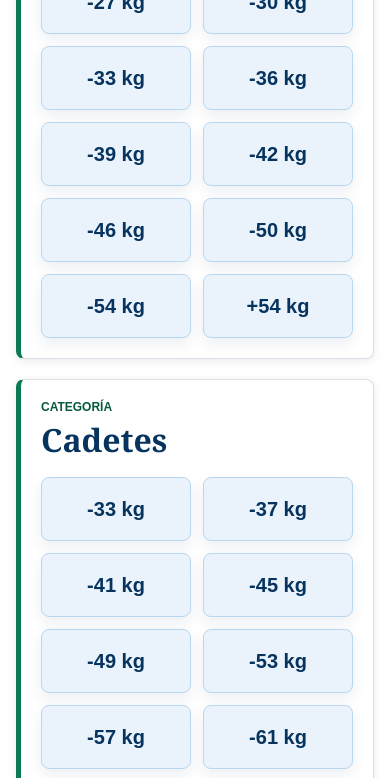
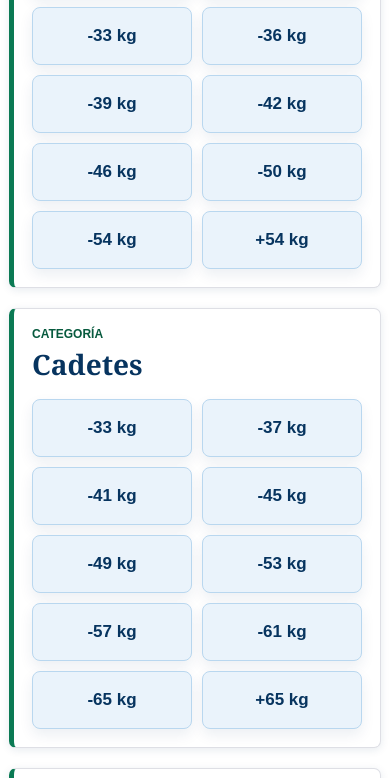
Before and after one commit to IvanMorenoh/aetkdem-copa-estado-mexico, a website: page atletas-varonil-copa-estado-mexico.html in a window 390 px wide. Shown: the part 394-1172 px from the top of the page. Drawn offline with Linux system fonts and the light colour scheme; no server answers.

Commit message:
Load responsive styles on male athlete page

```diff
--- a/atletas-varonil-copa-estado-mexico.html
+++ b/atletas-varonil-copa-estado-mexico.html
@@ -5,6 +5,7 @@
     <meta name="viewport" content="width=device-width, initial-scale=1" />
     <title>Varonil | Copa Estado de México</title>
     <link rel="stylesheet" href="styles.css?v=20260429-admin-excel" />
+    <link rel="stylesheet" href="responsive.css?v=20260503-mobile-pass" />
   </head>
   <body>
     <main class="wrap detail-page">
```
